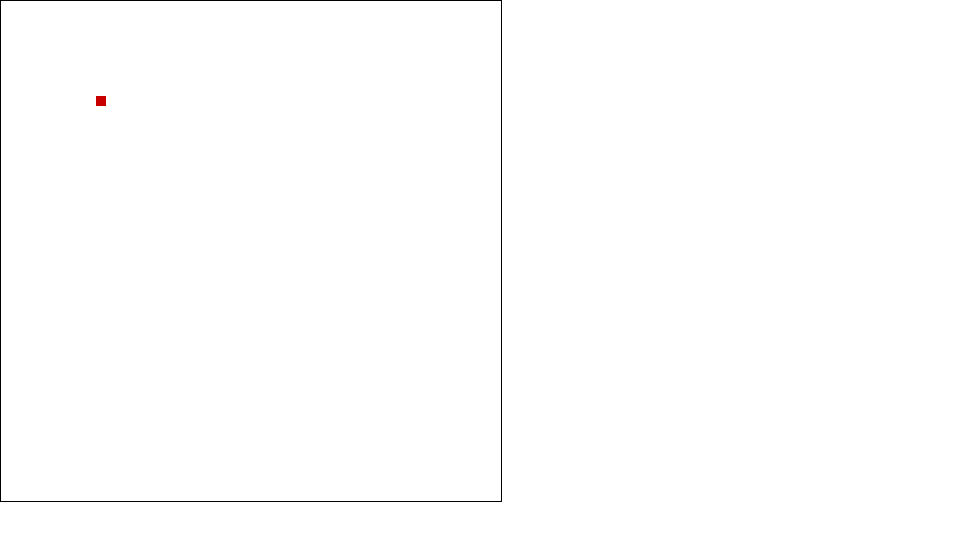
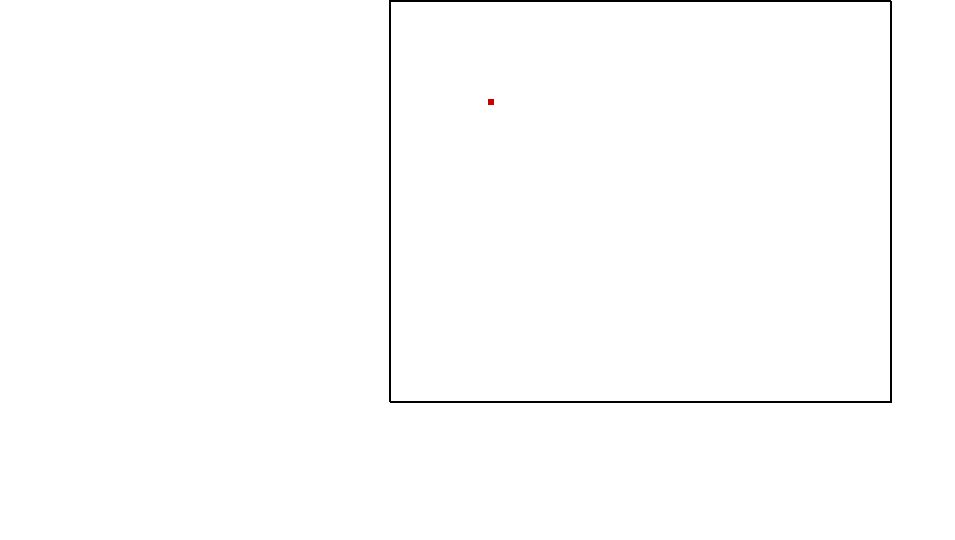
Before and after one commit to janson-git/jsGamePrototype, a plain HTML site: page index.html in a window 1280 px wide. Shown: the whole page, without its empty margins (0-955 px from the left). Drawn offline with Linux system fonts and the light colour scheme.

Commit message:
Change for requestAnimationFrame game loop

```diff
--- a/index.html
+++ b/index.html
@@ -1,15 +1,30 @@
 <html>
 <head>
 <style>
-body {
-	margin: 0px;
-	padding: 0px;
-}
+    body {
+        margin: 0px;
+        padding: 0px;
+    }
+
+    #canvas_wrapper {
+        border: 1px solid #000;
+        width: 500px;
+        height: 400px;
+        margin-left: auto;
+        margin-right: auto;
+    }
+    #canvas {
+        border: 1px solid #000;
+        width: 100%;
+        height: 100%;
+    }
 </style>
 </head>
 <body onload="gameStart()">
 
-<canvas id="canvas" width="500" height="500" style="border: 1px solid #000;"></canvas>
+<div id="canvas_wrapper">
+    <canvas id="canvas" width="500" height="400"></canvas>
+</div>
 
 <script src="jquery.js"></script>
 <script src="src/Keyboard.js"></script>
@@ -38,7 +53,7 @@ body {
             var player = Player.init(100, 100);
 
             Game.init(ctx, Player); // TODO: add player
-            Game.start();
+            Game.play();
 
         } else {
             canvas.innerText = 'Canvas not supported!';
--- a/src/Game.js
+++ b/src/Game.js
@@ -2,51 +2,69 @@
 var Game = {
     fps: 60,
     g: 15,
+    stopMain: undefined,
+    lastTick: undefined,
+    lastRender: undefined,
+    tickLength: undefined,
     canvasCtx: {},
     player: {},
 
     init: function(canvasCtx, player) {
         this.canvasCtx = canvasCtx;
         this.player = player;
+
+        this.lastTick = performance.now();
+        this.lastRender = this.lastTick;
+        this.tickLenght = 1000 / this.fps;
+
+        this.setInitialState();
     },
-    start: function() {
-        Game._onEachFrame(Game.run);
+
+    setInitialState: function() {
+        // set initial state of game
     },
-    draw: function() {
+
+    play: function() {
+        this.main(performance.now());
+    },
+
+    main: function(tFrame) {
+
+        this.stopMain = window.requestAnimationFrame(Game.main);
+
+        var nextTick = Game.lastTick + Game.tickLength;
+        var numTicks = 0;
+
+        // If tFrame < nextTick then 0 ticks need to be updated (0 is default for numTicks).
+        // If tFrame = nextTick then 1 tick needs to be updated (and so forth).
+        // Note: As we mention in summary, you should keep track of how large numTicks is.
+        // If it is large, then either your game was asleep, or the machine cannot keep up.
+        if (tFrame > nextTick) {
+            var timeSinceTick = tFrame - Game.lastTick;
+            numTicks = Math.floor( timeSinceTick / Game.tickLength );
+        }
+
+        // Main game loop content here!
+        Game.queueUpdates( numTicks );
+        Game.render(tFrame);
+
+        this.lastRender = tFrame;
+    },
+
+    queueUpdates: function( numTicks ) {
+        for (var i=0; i < numTicks; i++) {
+            this.lastTick = this.lastTick + this.tickLength; // Now lastTick is this tick.
+            this.update( this.lastTick );
+        }
+    },
+
+    update: function() {
+        // TODO: ОБРАБОТКА ВВОДА КЛАВИАТУРЫ!!! СЕЙЧАС ВНУТРИ request animation frame это не работает
+        this.player.update();
+    },
+
+    render: function() {
         // Game drawing process
         this.player.draw(this.canvasCtx);
     }
 };
-
-Game.update = function() {
-       Game.player.update();
-};
-
-
-Game._onEachFrame = (function() {
-    return function(cb) {
-        setInterval(cb, 1000 / Game.fps);
-    };
-})();
-
-
-Game.run = (function() {
-    var loops = 0, skipTicks = 1000 / Game.fps,
-        maxFrameSkip = 10,
-        nextGameTick = (new Date).getTime(),
-        lastGameTick;
-
-    return function() {
-        loops = 0;
-
-        while ((new Date).getTime() > nextGameTick) {
-            Game.update();
-            nextGameTick += skipTicks;
-            loops++;
-        }
-
-        if (loops) {
-            Game.draw();
-        }
-    }
-})();
--- a/src/Player.js
+++ b/src/Player.js
@@ -1,8 +1,8 @@
 var Player = {
     x: undefined,
     y: undefined,
-    sizeX: 10,
-    sizeY: 10,
+    sizeX: 6,
+    sizeY: 6,
     drawedX: undefined,
     drawedY: undefined,
 
@@ -38,8 +38,8 @@ var Player = {
         // сейчас игрок - это маленький квадратик
         // удалим старое изображение и нарисуем новую позицию
         if (this.drawedX && this.drawedY) {
-            ctx.fillStyle = 'rgb(255, 255, 255)';
-            ctx.fillRect(this.drawedX - (this.sizeX/2), this.drawedY - (this.sizeY/2), this.sizeX, this.sizeY);
+            // ctx.fillStyle = 'rgb(255, 255, 255)';
+            ctx.clearRect(this.drawedX - (this.sizeX/2), this.drawedY - (this.sizeY/2), this.sizeX, this.sizeY);
         }
 
         ctx.fillStyle = 'rgb(200, 0, 0)';
```
